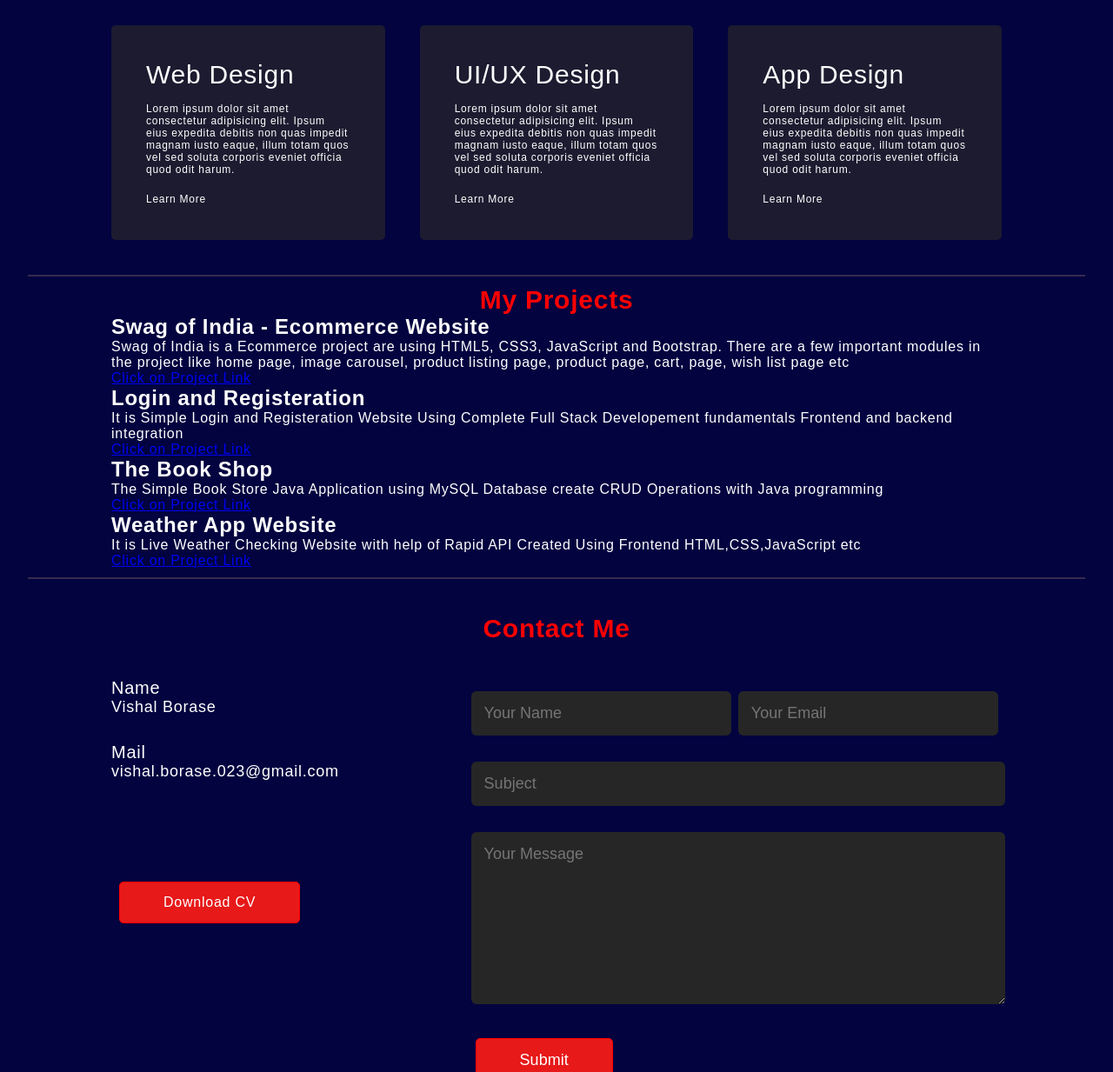
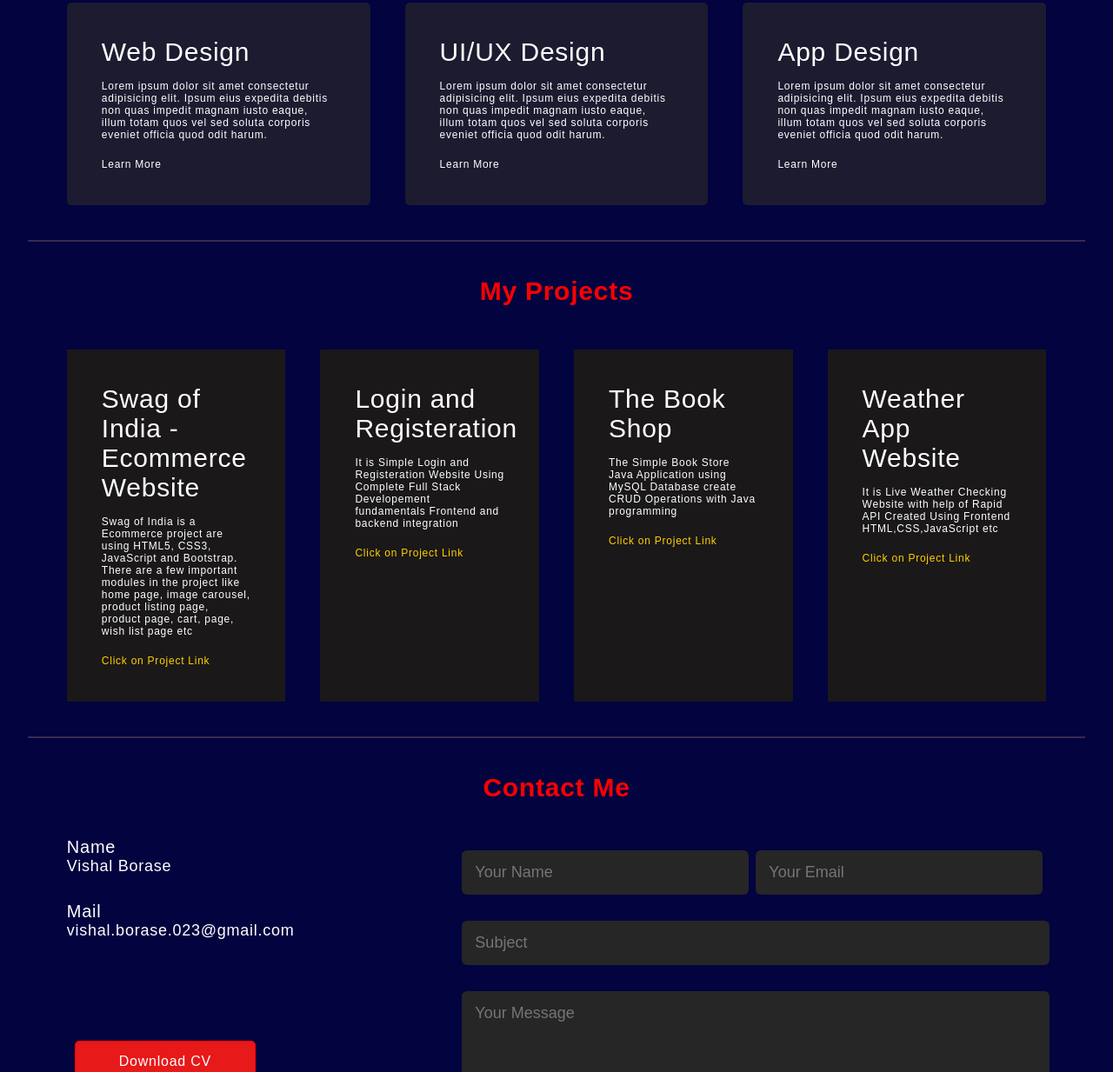
Before and after one commit to VishalBorase1/MyPortfolio, a plain HTML site: page index.html in a window 1280 px wide. Shown: the part 1567-2800 px from the top of the page at 87% size. Drawn offline with nearby package versions, Linux system fonts and the light colour scheme.

Commit message:
Update style.css

```diff
--- a/style.css
+++ b/style.css
@@ -23,7 +23,8 @@ body {
 
 /* Container class for wrapping content with padding */
 .container {
-    padding: 10px 10%;
+    padding: 10px 6%;
+    width: auto;
 }
 
 /* Styles for the navigation menu at the top */
@@ -74,7 +75,7 @@ nav ul li a:hover::after {
 
 .header-text {
     margin-top: 10%;
-    font-size: 30px;
+    font-size: 20px;
 }
 
 .header-text h1 {
@@ -156,7 +157,6 @@ h1.sub-title1 {
     height: 400px;
     filter: brightness(1.5);
     margin-left: 15px;
-    margin-top: 70px;
     border: #000000 solid 10px;
 }
 
@@ -305,6 +305,48 @@ ul li {
 }
 
 .services-list div:hover {
+    background-color: #ff004f;
+    transform: translateY(-10px);
+}
+
+
+/* ---------------------- Projects ----------------- */
+#Projects {
+    padding: 30px 0;
+}
+
+.Project-list {
+    display: grid;
+    grid-template-columns: repeat(auto-fit, minmax(250px, 1fr));
+    grid-gap: 40px;
+    margin-top: 50px;
+}
+
+.Project-list div {
+    background :#1a1818;
+    padding: 40px;
+    font-size: 12px;
+    font-weight: 300;
+    border-radius: 1px;
+    transition: background 0.5s, transform 0.2s;
+}
+
+
+.Project-list div h2 {
+    font-size: 30px;
+    font-weight: 500;
+    margin-bottom: 15px;
+}
+
+.Project-list div a {
+    text-decoration: none;
+    color: #ffd000;
+    font-size: 12px;
+    margin-top: 20px;
+    display: inline-block;
+}
+
+.Project-list div:hover {
     background-color: #ff004f;
     transform: translateY(-10px);
 }
```
